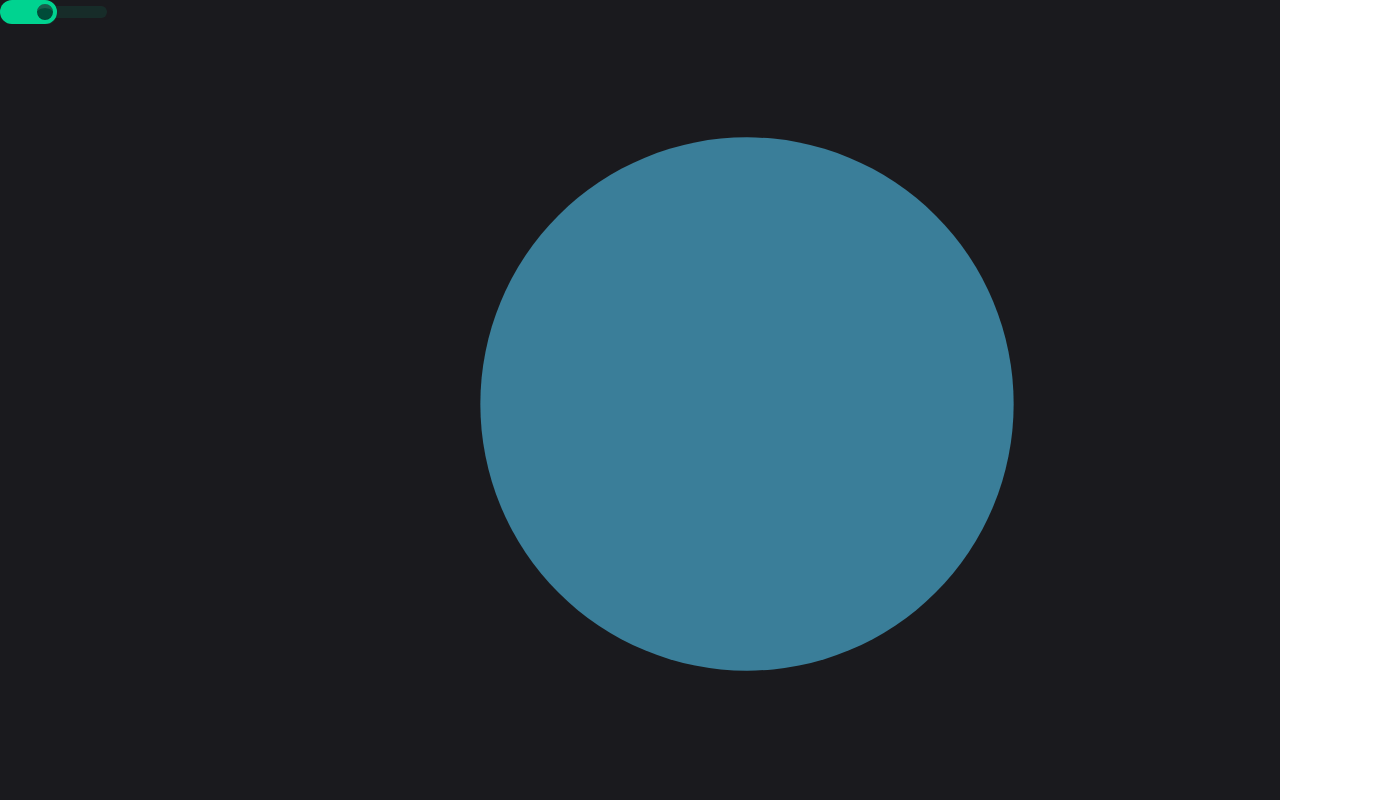
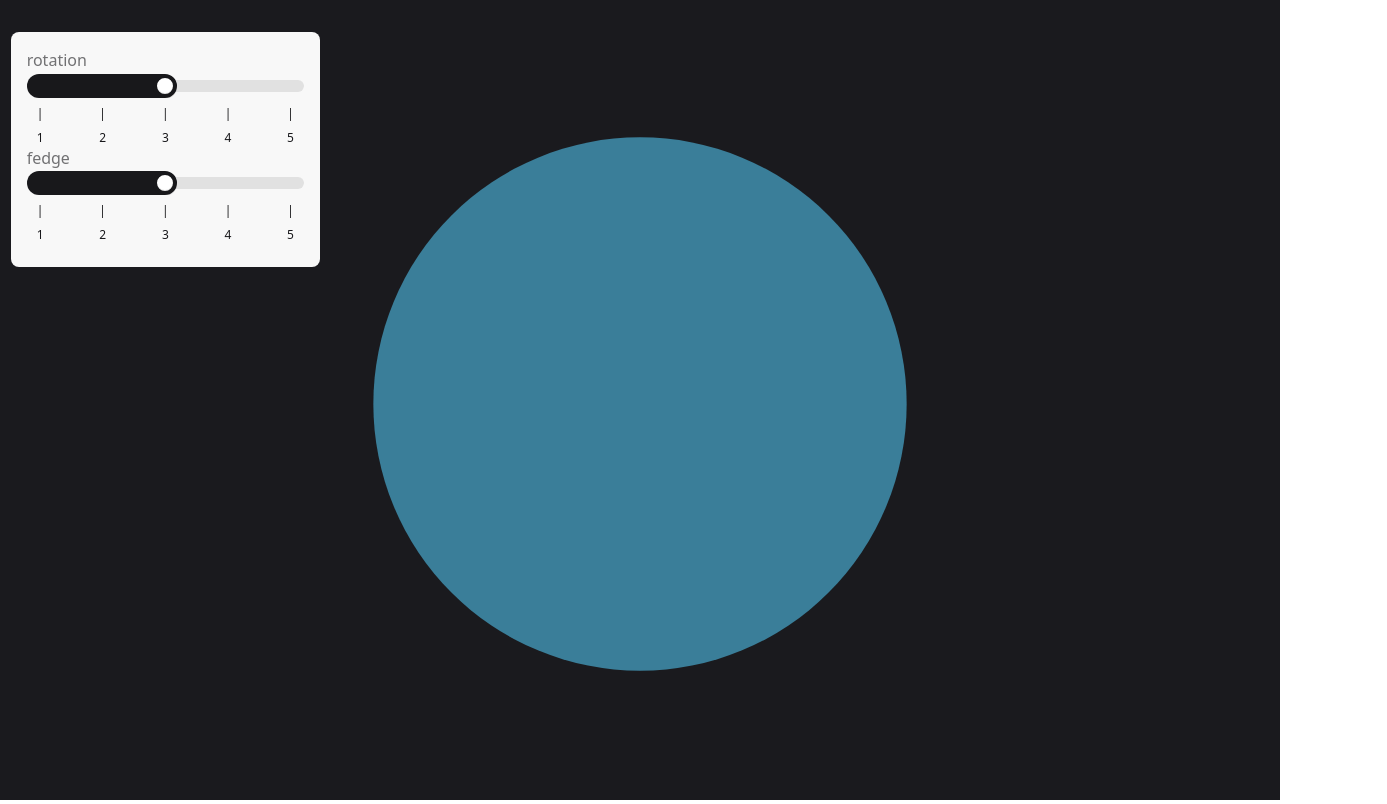
Before and after one commit to eKerney/vite-map-deck, a React (Vite) app: page / in a window 1280 px wide. Shown: the whole page, 1387 px wide, since content can reach past the window. Built offline with nearby package versions, Linux system fonts and the light colour scheme; no server answers.

Commit message:
before layout work

```diff
--- a/src/components/BaseLayout.tsx
+++ b/src/components/BaseLayout.tsx
@@ -1,13 +1,14 @@
 import { MapViewState } from "deck.gl";
 import { DeckMap } from "./DeckMap";
 import D3Globe from "./D3Globe";
-import { RefObject, useState } from "react";
+import { ReactNode, RefObject, useState } from "react";
 import { handleGlobeClick } from "../utilities/utilFuncs";
+import Panel from "./Panel";
 
 export const BaseLayout = () => {
   const [viewState, setViewState] = useState<MapViewState>({ longitude: 0, latitude: 0, zoom: 2, pitch: 0, bearing: 0 });
-
   const mapContStyle = "col-span-4 row-span-4 relative flex mt-8 -ml-24 opacity-0 rounded-lg shadow-2xl [border:0px_solid_transparent] bg-clip-padding [background-image:linear-gradient(to_right,#1A1A1A,#1A1A1A),linear-gradient(to_right,#5A67D8,#34C759)] border-custom-blue shadow-custom-blue";
+  const nums = ['1', '2', '3', '4', '5'], pips = ['|', '|', '|', '|', '|',];
 
   const globeClickCallback = (
     coords: [number, number] | never[],
@@ -15,24 +16,38 @@ export const BaseLayout = () => {
     svgRef: RefObject<SVGSVGElement | null>,
   ) => handleGlobeClick(coords, screenPos, svgRef, setViewState);
 
+
   return (
     <>
       <div className="grid grid-cols-12 grid-rows-6 gap-0 h-screen overflow-visible bg-elevation-0 ">
-        <input type="range" min={0} max="100" value="40" className="range range-success" />
 
         <div className="w-screen row-span-6 flex justify-center items-center " >
-          <D3Globe
-            onGlobeClick={globeClickCallback}
+          <D3Globe onGlobeClick={globeClickCallback} />
+        </div>
+
+        <div className="grid col-span-2 row-span-2 relative mt-8 -ml-24 gap-4   p-4 bg-base-200 rounded-lg  " >
+          <Panel
+            items={['rotation', 'fedge']}
+            renderItems={(d, i) => (
+              <div key={`${d}-${i}`} className=" w-full max-w-xl ">
+                <label className="label"><span className="label-text">{d}</span></label>
+                <input type="range" min={0} max={100} className="range w-full" />
+                <div className="flex justify-between px-2.5 mt-2 text-xs">
+                  {pips.map(d => <span>{d}</span>)}
+                </div>
+                <div className="flex justify-between px-2.5 mt-2 text-xs">
+                  {nums.map(d => <span>{d}</span>)}
+                </div>
+              </div>
+            )}
           />
         </div>
 
         <div className={mapContStyle} id='DeckMap'>
-          <DeckMap
-            view_state={viewState}
-            layers={[]}
-          />
+          <DeckMap view_state={viewState} layers={[]} />
         </div>
-      </div>
+
+      </div >
     </>
   );
 }
--- a/src/components/Panel.tsx
+++ b/src/components/Panel.tsx
@@ -1,22 +1,20 @@
 import { Dispatch, ReactNode, SetStateAction } from "react";
 
-export const Panel = ({ callback, deckMap }: {
-  callback: Dispatch<SetStateAction<any>>,
-  deckMap: ReactNode
-}) => {
+type PanelProps = {
+  items: string[];
+  renderItems: (item: string, index: number) => ReactNode;
+  callback?: Dispatch<SetStateAction<any>>,
+};
+
+export const Panel = ({ items, renderItems, callback }: PanelProps) => {
+  const panelStyle = "w-full bg-elevation-0 opacity-100 rounded-lg shadow-2xl [border:100px_solid_transparent] bg-clip-padding [background-image:linear-gradient(to_right,#1A1A1A,#1A1A1A),linear-gradient(to_right,#5A67D8,#34C759)] border-custom-blue shadow-custom-blue/40";
 
   return (
-    <div id="Panel" className="grid grid-rows-6 justify-left bg-none">
-      <div className="grid  mt-6 mb-6 bg-elevation-0 opacity-80 rounded-lg shadow-2xl [border:100px_solid_transparent] bg-clip-padding
-          [background-image:linear-gradient(to_right,#1A1A1A,#1A1A1A),linear-gradient(to_right,#5A67D8,#34C759)]
-          border-custom-blue shadow-custom-blue/40  ">
-        {/* deckMap */}
+    <div id="Panel" >
+      <div className={""}>
+        {items.map((d, i) => (<div className="z-50 w-full" key={i}>{renderItems(d, i)}</div>))}
       </div>
-      {/* <div className="row-span-6 z-30 ml-10 mb-6 p-6 bg-elevation-0 opacity-95 rounded-lg shadow-2xl [border:2px_solid_transparent] bg-clip-padding
-          [background-image:linear-gradient(to_right,#1A1A1A,#1A1A1A),linear-gradient(to_right,#5A67D8,#34C759)]
-          border-custom-blue shadow-custom-blue/40">
-      </div> */}
-    </div>
+    </div >
   )
 }
 
--- a/src/utilities/utilFuncs.ts
+++ b/src/utilities/utilFuncs.ts
@@ -46,7 +46,7 @@ export const updateGlobe = (
       let lambda = 0; // Longitude
       let phi = 0;   // Latitude
       d3.timer(() => {
-        lambda += 0.5; // Spin speed
+        lambda += 0.1; // Spin speed
         projection.rotate([lambda, phi]);
         land.attr('d', path);
         g.select('circle').attr('d', path);
```
